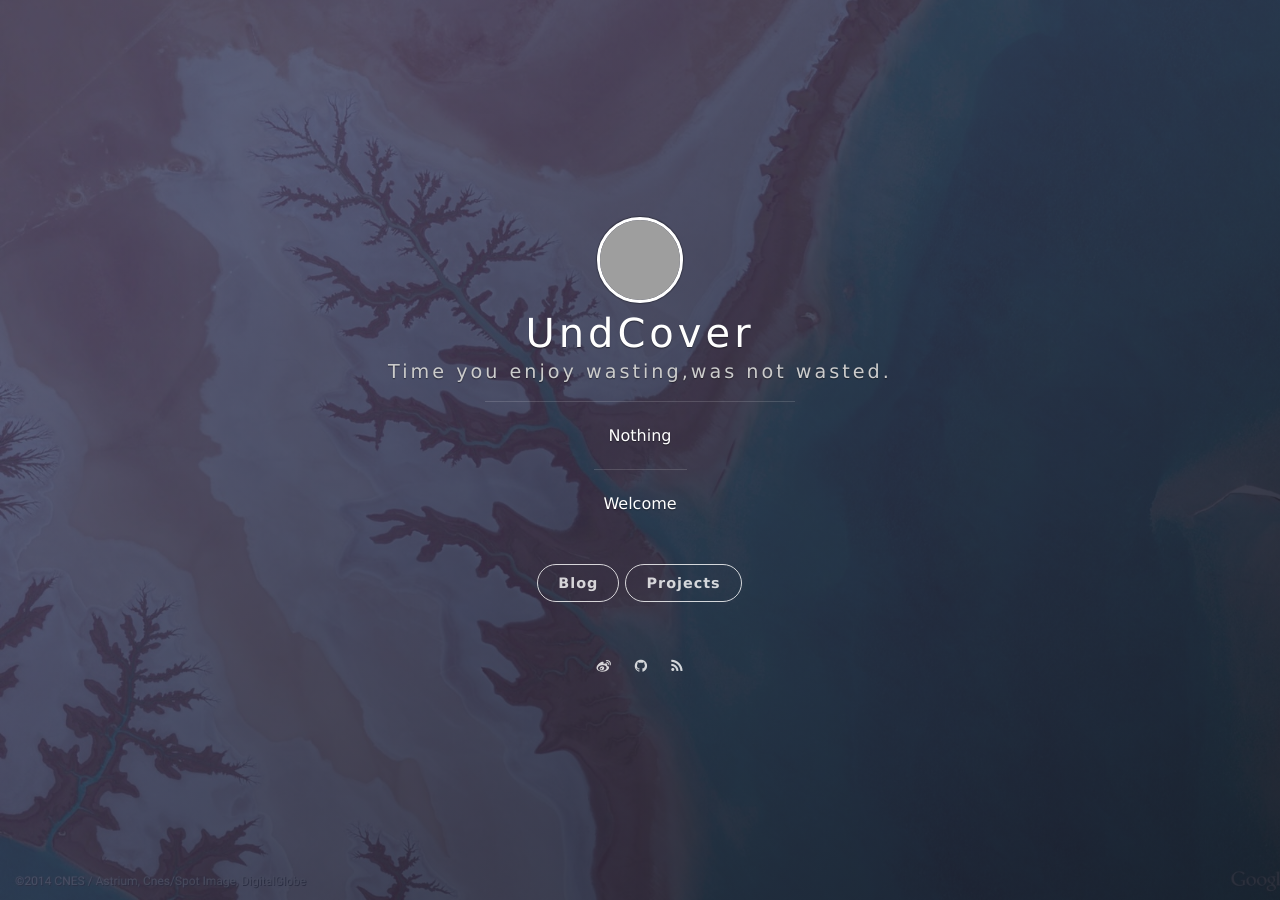
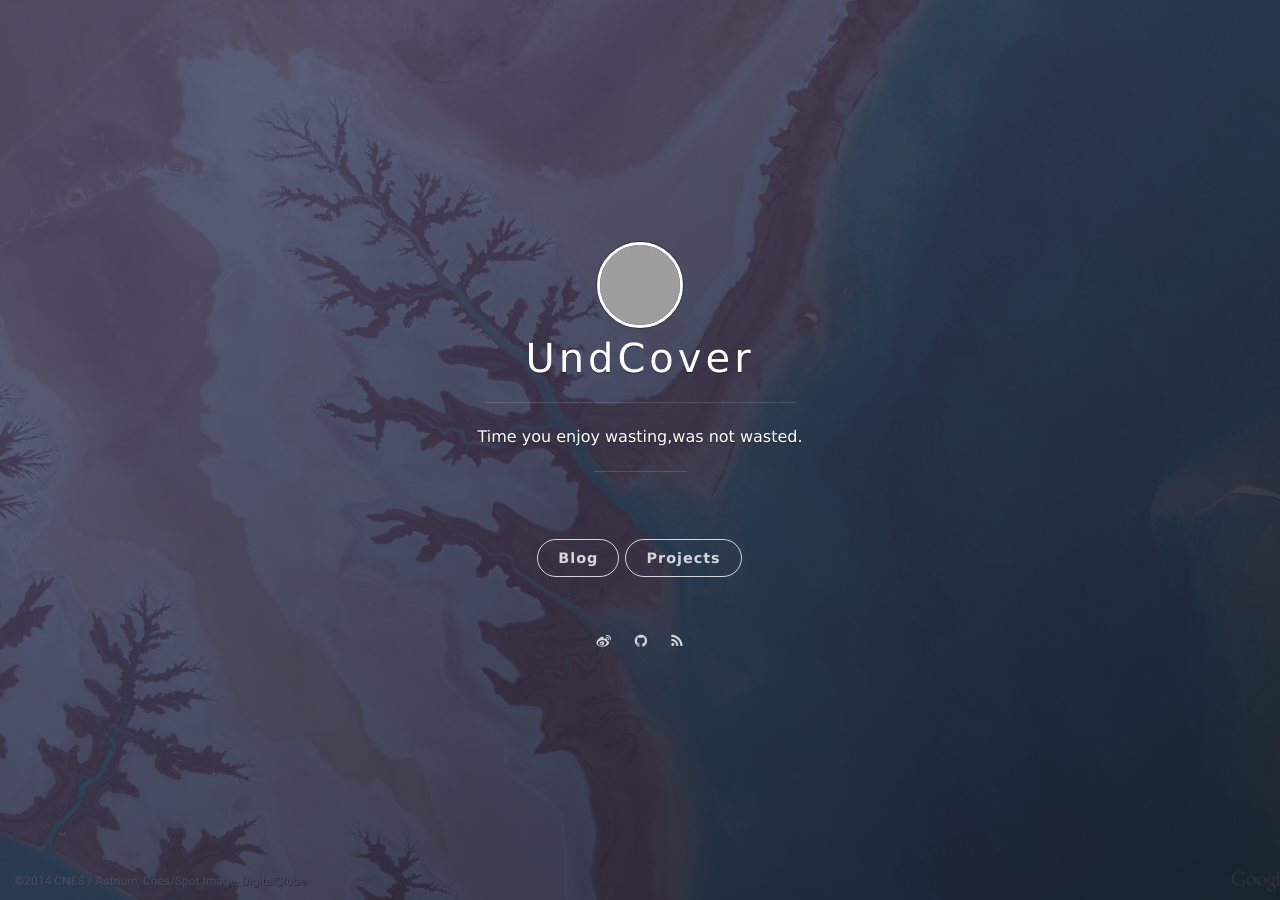
Before and after one commit to UndCover/UndCover.github.io, a Jekyll site: the page built from index.html, in a window 1280 px wide. Built offline with Jekyll 4.4.1, drawn with Linux system fonts in a browser that asks for light colours; nearby versions of some CDN libraries; the list of posts is cut into pages by our own code; grey boxes are pictures that could not be loaded.

Commit message:
update user information

```diff
--- a/_config.yml
+++ b/_config.yml
@@ -1,8 +1,8 @@
 # Basic
 title: UndCover
-subtitle: Time you enjoy wasting,was not wasted.
-welcome_message: <a href="https://github.com/UndCover" target="_blank">Welcome</a>
-description: Nothing
+# subtitle: Keep Calm and Drink More Water
+# welcome_message: <a href="https://github.com/UndCover" target="_blank">Welcome</a>
+description: Time you enjoy wasting,was not wasted.
 creator: <a href="http://onev.cat">@onevcat</a>
 
 url: "http://vno.onevcat.com"
@@ -22,7 +22,7 @@ blog_button:
 
 # Navigation buttons in the front page.
 nav:
-    - {title: Projects, description: My Projects, url: 'http://project.onevcat.com'}
+    - {title: Projects, description: Projects, url: 'https://github.com/UndCover'}
     # - {title: Another Button, description: A button, url: 'http://example.com'}
 
 # Pagination
```
